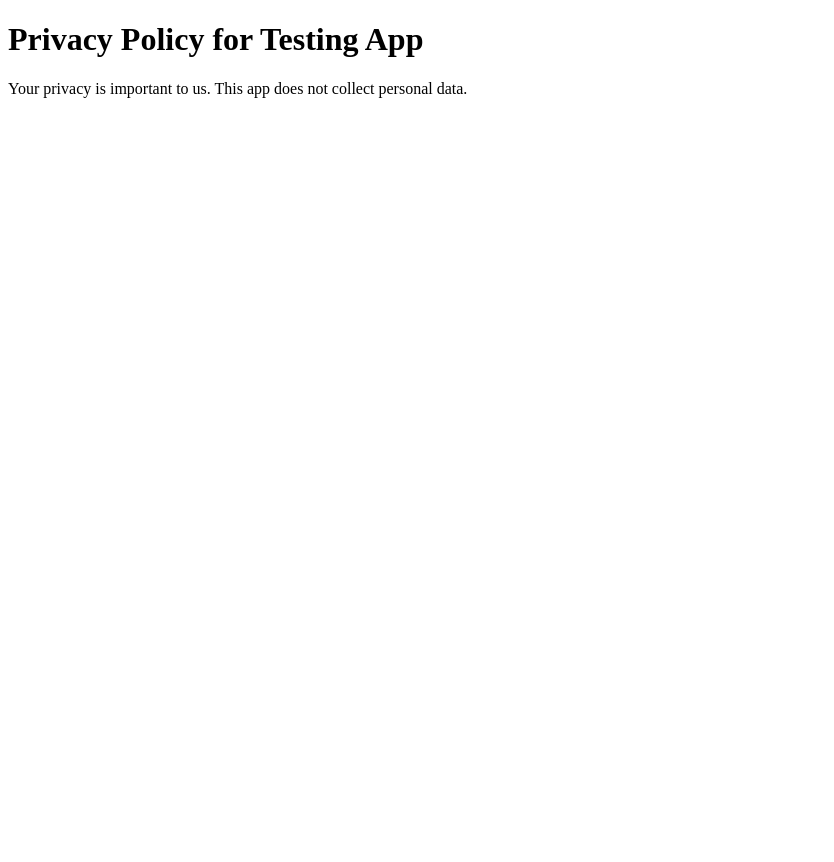
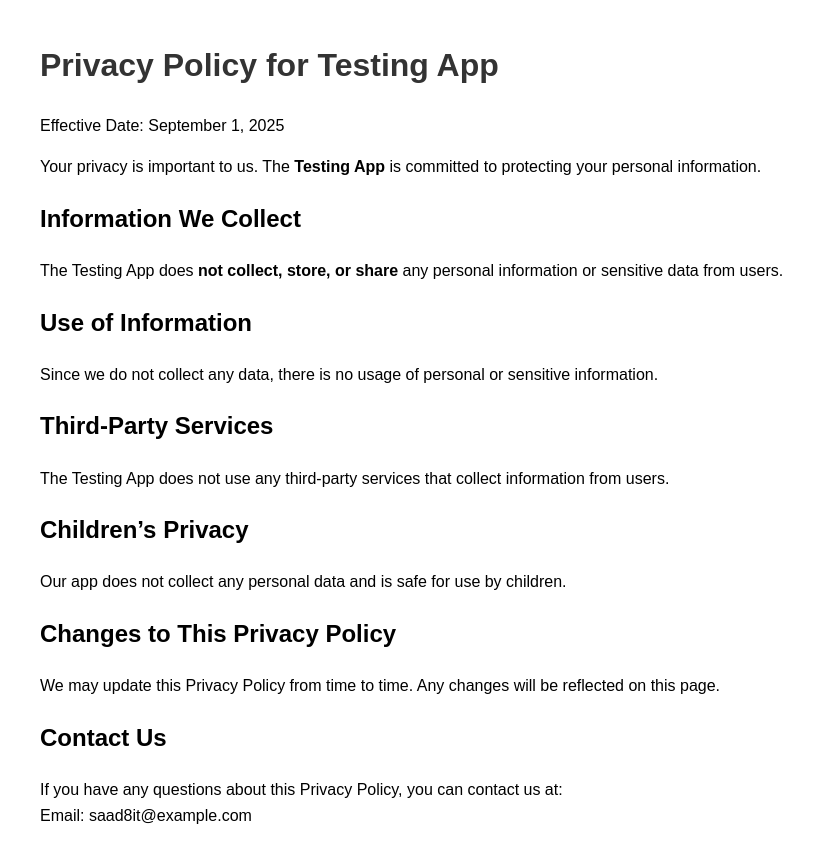
Before and after one commit to saad8it/privacy-policy, a plain HTML site: page index.html in a window 1280 px wide. Shown: the whole page, without its empty margins (0-834 px from the left). Before the commit the page ends 800 px from the top, so only its background shows below. Drawn offline with Linux system fonts and the light colour scheme.

Commit message:
Update index.html

```diff
--- a/index.html
+++ b/index.html
@@ -1,11 +1,45 @@
 <!DOCTYPE html>
-<html>
+<html lang="en">
 <head>
   <meta charset="UTF-8">
+  <meta name="viewport" content="width=device-width, initial-scale=1.0">
   <title>Privacy Policy - Testing App</title>
+  <style>
+    body {
+      font-family: Arial, sans-serif;
+      line-height: 1.6;
+      margin: 40px;
+      max-width: 800px;
+    }
+    h1 {
+      color: #333;
+    }
+  </style>
 </head>
 <body>
   <h1>Privacy Policy for Testing App</h1>
-  <p>Your privacy is important to us. This app does not collect personal data.</p>
+  <p>Effective Date: September 1, 2025</p>
+
+  <p>Your privacy is important to us. The <strong>Testing App</strong> is committed to protecting your personal information.</p>
+
+  <h2>Information We Collect</h2>
+  <p>The Testing App does <strong>not collect, store, or share</strong> any personal information or sensitive data from users.</p>
+
+  <h2>Use of Information</h2>
+  <p>Since we do not collect any data, there is no usage of personal or sensitive information.</p>
+
+  <h2>Third-Party Services</h2>
+  <p>The Testing App does not use any third-party services that collect information from users.</p>
+
+  <h2>Children’s Privacy</h2>
+  <p>Our app does not collect any personal data and is safe for use by children.</p>
+
+  <h2>Changes to This Privacy Policy</h2>
+  <p>We may update this Privacy Policy from time to time. Any changes will be reflected on this page.</p>
+
+  <h2>Contact Us</h2>
+  <p>If you have any questions about this Privacy Policy, you can contact us at:
+    <br>Email: saad8it@example.com
+  </p>
 </body>
 </html>
```
